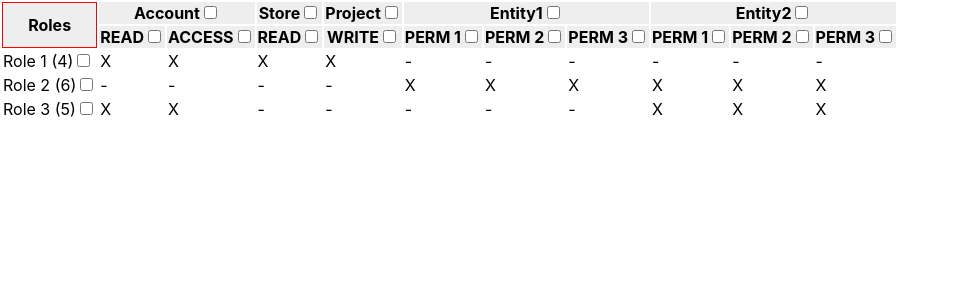
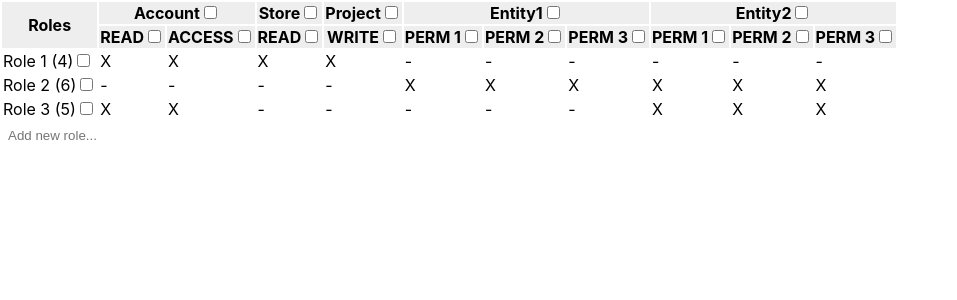
Before and after one commit to aoviedo92/test, a React (Create React App) app: page / in a window 1280 px wide. Shown: the top 300 px of the page, without its empty margins (0-957 px from the left). Built offline with nearby package versions, Linux system fonts and the light colour scheme; the HTML template or start-up script is replaced by a standard one.

Commit message:
adding new roles & checking all them true

```diff
--- a/src/App.css
+++ b/src/App.css
@@ -10,3 +10,10 @@
 .table thead {
   background-color: #eee;
 }
+
+#input-add-role{
+  height: 100%;
+  width: 98%;
+  padding: 5px;
+  border: none;
+}
--- a/src/components/Checkable.jsx
+++ b/src/components/Checkable.jsx
@@ -1,10 +1,13 @@
 import React, {Component} from "react";
 
 export default class Checkable extends Component {
+  static defaultProps = {
+    checked: false
+  };
   constructor(props) {
     super(props);
     this.state = {
-      checked: false
+      checked: props.checked
     };
   }
   onChangeCheckbox() {
--- /dev/null
+++ b/src/components/NewRoleInput.jsx
@@ -0,0 +1,31 @@
+import React, {Component} from "react";
+
+export class NewRoleInput extends Component {
+  BASIC_PLACEHOLDER = "Add new role...";
+
+  constructor(props) {
+    super(props);
+    this.state = {
+      value: '',
+      placeholder: this.BASIC_PLACEHOLDER
+    };
+  }
+
+  render() {
+    return <tr>
+      <td colSpan={this.props.colspan}>
+        <input type="text"
+               value={this.state.value}
+               onChange={(e) => {this.setState({value: e.target.value})}}
+               placeholder={this.state.placeholder}
+               id="input-add-role"
+               onKeyDown={(e)=>{if (e.keyCode===13) {
+                 this.props.onAddNewRol(e.target.value);
+                 this.setState({value: ''});
+               }}}
+               onBlur={()=>this.setState({placeholder: this.BASIC_PLACEHOLDER})}
+               onFocus={()=>this.setState({placeholder: "Type the role name and press enter to confirm"})}/>
+      </td>
+    </tr>
+  }
+}
--- a/src/components/Role.jsx
+++ b/src/components/Role.jsx
@@ -26,11 +26,15 @@ export default class Role extends Component {
     return this.props.roles.map(role => {
       return (
         <tr key={role.id}>
-          <RoleHeader role={role} toggle={(checked) => this.props.onToggleFullRoleRow(role, checked)}/>
+          <RoleHeader role={role}
+                      checked={role.checked}
+                      toggle={(checked) => this.props.onToggleFullRoleRow(role, checked)}/>
           {this.props.entities.map((entity, index) => entity.permissions.map((permToToggle, i) => {
             const hasPerm = role.hasPerm(entity, permToToggle);
             const key = `${role.name}-${entity.entity}-${index}-${i}`;
-            return <ToggleablePerm key={key} hasPerm={hasPerm} onTogglePerm={()=>this.handleTogglePerm(role, entity, permToToggle, !hasPerm)}/>
+            return <ToggleablePerm key={key}
+                                   hasPerm={hasPerm}
+                                   onTogglePerm={()=>this.handleTogglePerm(role, entity, permToToggle, !hasPerm)}/>
           })
         )}
         </tr>
--- a/src/components/RolesManager.jsx
+++ b/src/components/RolesManager.jsx
@@ -4,6 +4,7 @@ import PermFromEntity from "./PermFromEntity";
 import RoleRow from "./Role";
 import {PERMISSIONS, ROLES} from "../mockData";
 import {Entity, Role} from "../models";
+import {NewRoleInput} from "./NewRoleInput";
 
 export class RolesManager extends Component {
   constructor(props) {
@@ -33,6 +34,15 @@ export class RolesManager extends Component {
       this.handleUpdRole(role);
     }))
   }
+  handleAddNewRol(newRoleName) {
+    const role = new Role({id: this.state.roles.length + 1, name: newRoleName, permissions: []});
+    role.checked = true; // manually handle full row checked
+    this.setState(state => {
+      state.roles.push(role);
+      return state;
+    }, () => this.handleToggleFullRoleRow(role, true))
+
+  }
   /**
    * @type Role
    * */
@@ -46,11 +56,14 @@ export class RolesManager extends Component {
       return {roles: state.roles, entities: state.entities}
     })
   }
+  get amountEntityPerms() {
+    return this.state.entities.reduce((carr, entity) => entity.cantPerms + carr, 0)
+  }
   render() {
     return <table className="table">
       <thead>
-      <tr className="bc">
-        <th rowSpan="2" className="bc1">Roles</th>
+      <tr>
+        <th rowSpan="2">Roles</th>
         <EntityHeader entities={this.state.entities} onToggleFullEntity={(entity, hasPerm)=>this.handleToggleFullEntity(entity, hasPerm)} />
       </tr>
       <tr>
@@ -62,6 +75,7 @@ export class RolesManager extends Component {
                  roles={this.state.roles}
                  onToggleFullRoleRow={(role, hasPerm)=>this.handleToggleFullRoleRow(role, hasPerm)}
                  onUpdRole={(role) => this.handleUpdRole(role)}/>
+        <NewRoleInput colspan={this.amountEntityPerms + 1} onAddNewRol={(newRoleName) => this.handleAddNewRol(newRoleName)}/>
       </tbody>
     </table>
   }
```
